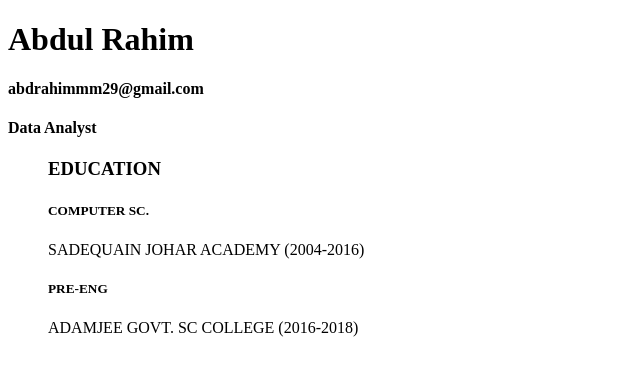
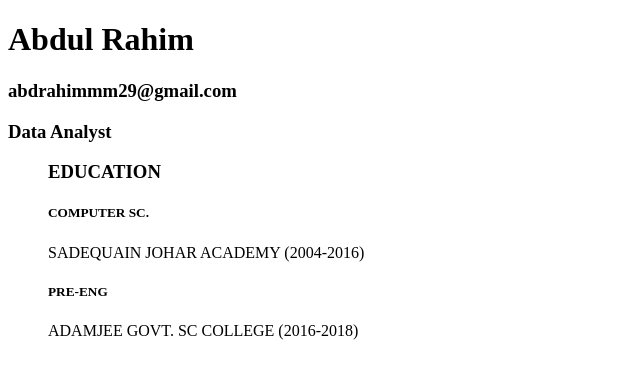
Before and after one commit to abdrahim29/first_repo_ai, a plain HTML site: page Untitled-1.html in a window 1280 px wide. Shown: the whole page, without its empty margins (0-640 px from the left). Drawn offline with Linux system fonts and the light colour scheme.

Commit message:
Update Untitled-1.html

```diff
--- a/Untitled-1.html
+++ b/Untitled-1.html
@@ -8,8 +8,8 @@
 </head>
 <body>
 <h1>Abdul Rahim</h1>
-<h4>abdrahimmm29@gmail.com</h4>
-<h4>Data Analyst</h4>
+<h3>abdrahimmm29@gmail.com</h3>
+<h3>Data Analyst</h3>
 
 <ul>
     <h3>EDUCATION</h3>
```
